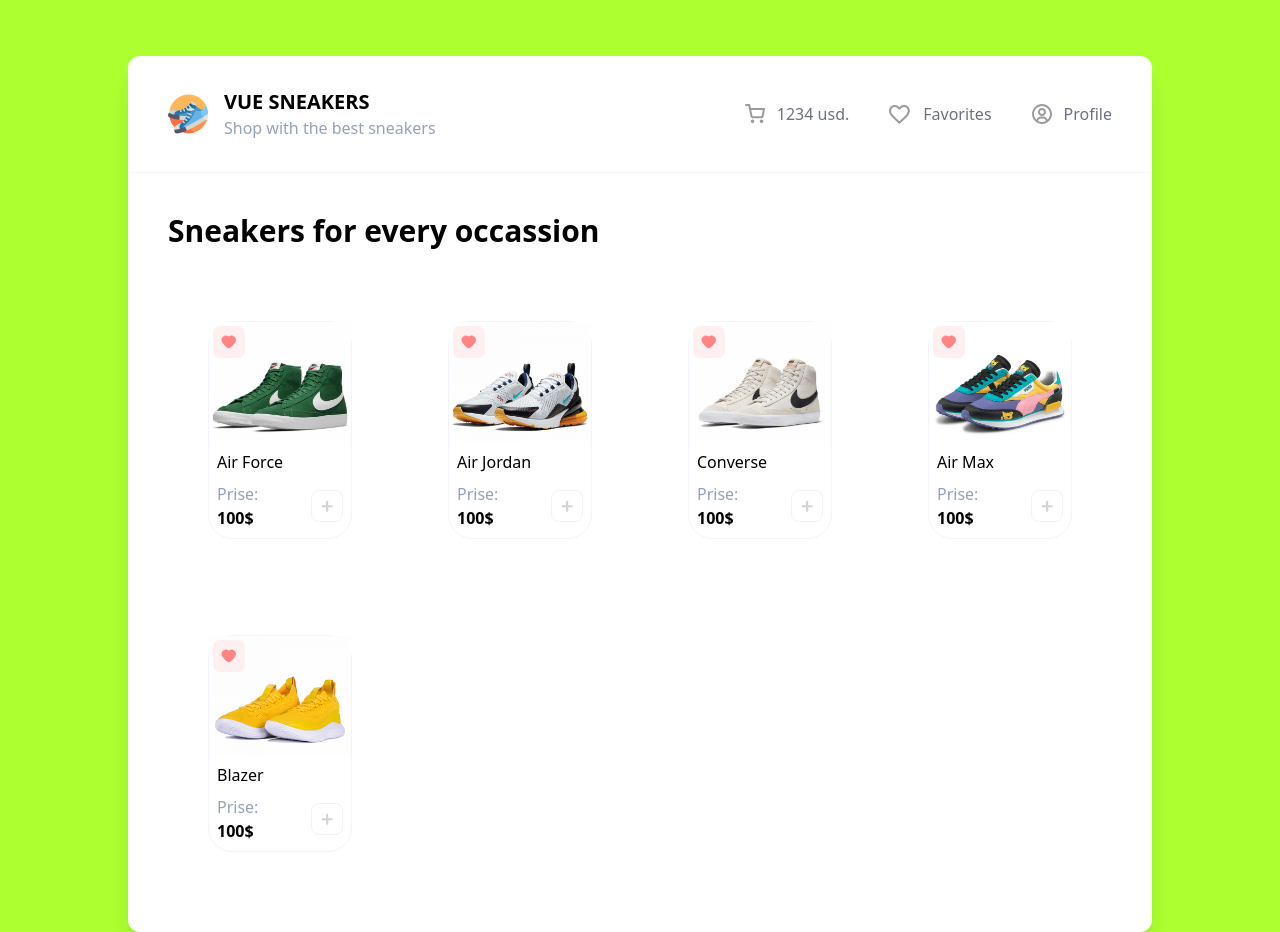
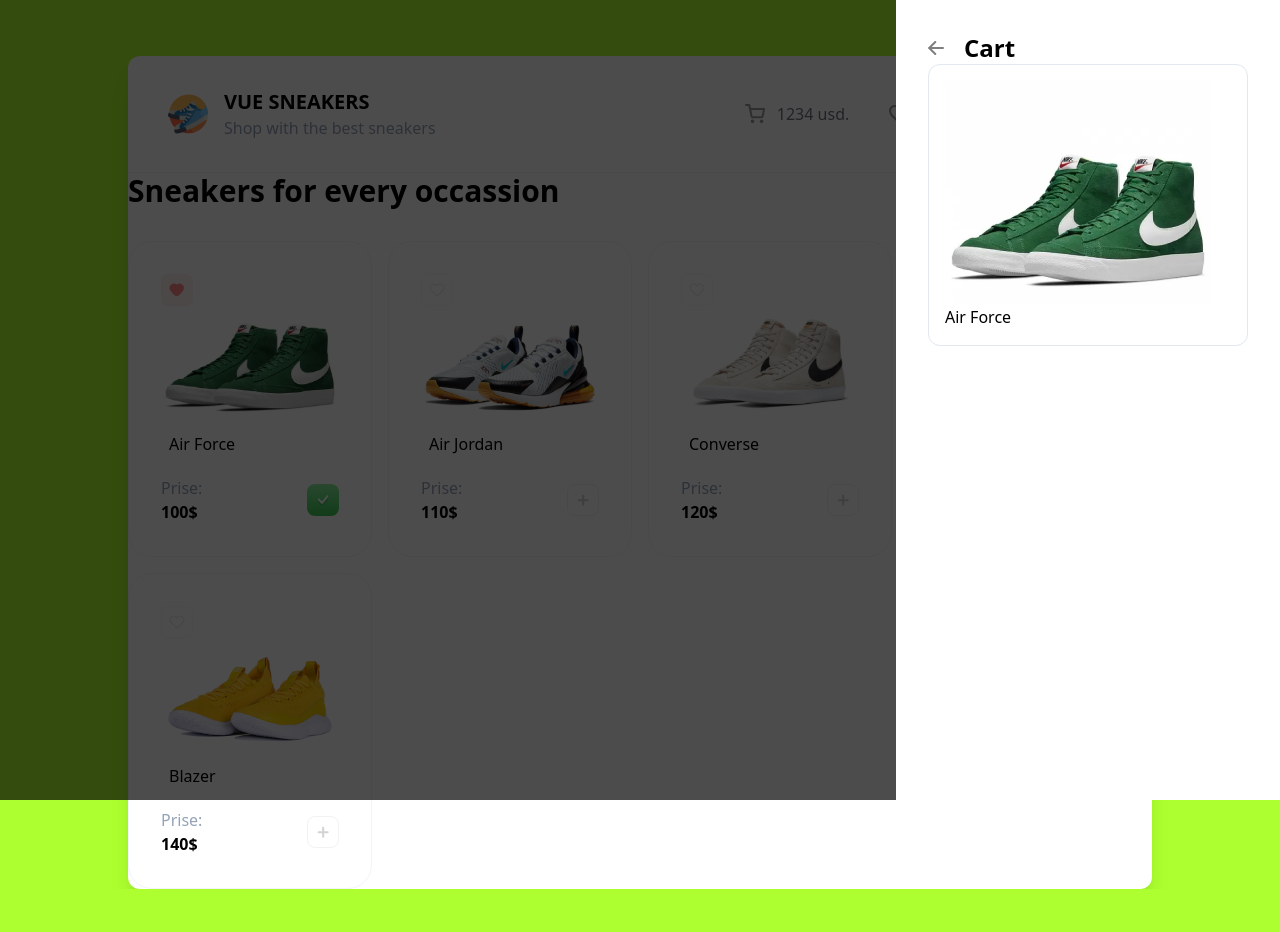
Before and after one commit to devnazarchuk/vue-sneakers, a Vue app: page / in a window 1280 px wide. After the commit the page ends 889 px from the top, so only its background shows below. Built offline with nearby package versions, Linux system fonts and the light colour scheme.

Commit message:
card section + props for ui
defineProps+
img def
card section
grid template
icons var

```diff
--- a/src/App.vue
+++ b/src/App.vue
@@ -1,14 +1,16 @@
 <script setup>
 import Header from './components/Header.vue'
 import CardList from './components/CardList.vue'
+import Drawer from './components/Drawer.vue'
 </script>
 
 <template>
+  <Drawer/>
   <div class="bg-white w-4/5 m-auto rounded-xl shadow-xl mt-14">
-    <Header />
-    <div class="p-10">
-      <h2 class="text-3xl font-bold mb-8 ">Sneakers for every occassion</h2>
-      <CardList/>
+    <Header/>
+    <div class="">
+      <h2 class="text-3xl font-bold mb-8">Sneakers for every occassion</h2>
+      <CardList />
     </div>
   </div>
 </template>
--- a/src/components/Card.vue
+++ b/src/components/Card.vue
@@ -1,21 +1,34 @@
 <script setup>
 defineProps({
-  imageUrl : String,
-  title : String
+  imageUrl: String,
+  title: String,
+  prise: Number,
+  isFavorite: Boolean,
+  isAdded: Boolean,
+  onClickAdd: Function,
+  onClickFavorite: Function
 })
 </script>
 <template>
-      <div class="relative m-10 bg-yellow border border-slate-100 rounded-3xl cursor-pointer hover:translate-y-[-2px] hover:shadow-xl">
-        <img src="/like-2.svg" alt="Like" class="absolute top-1 left-1" />
-        <img :src="imageUrl" alt="Sneaker" />
-        <p class="m-2">{{ title }}</p>
+  <div
+    class="relative bg-white border border-slate-100 rounded-3xl p-8 cursor-pointer hover:-translate-y-2 hover:shadow-xl"
+  >
+    <img src="/like-2.svg" alt="Like" class="absolute top-8 left-8" />
+    <img
+      :src="isFavorite ? '/like-2.svg' : '/like-1.svg'"
+      alt="Plus"
+      class="absolute top-8 left-8"
+      @click="onClickFavorite"
+    />
+    <img :src="imageUrl" />
+    <p class="m-2">{{ title }}</p>
 
-        <div class="flex justify-between m-2">
-          <div class="flex flex-col">
-            <span class="text-slate-400">Prise:</span>
-            <b>100$</b>
-          </div>
-          <img src="/plus.svg" alt="Plus"/>
-        </div>
+    <div class="flex justify-between mt-5">
+      <div class="flex flex-col">
+        <span class="text-slate-400">Prise:</span>
+        <b>{{ prise }}$</b>
       </div>
+      <img @click="onClickAdd" :src="isAdded ? '/checked.svg' : '/plus.svg'" alt="Plus" />
+    </div>
+  </div>
 </template>
--- /dev/null
+++ b/src/components/CardItem.vue
@@ -0,0 +1,8 @@
+<template>
+  <div class="border border-slate-200 rounded-xl p-4">
+    <img src="/sneakers/sneakers-1.jpg" alt="Sneakers" />
+    <div class="flex justify-between">
+<p>Air Force</p>
+    </div>
+  </div>
+</template>
--- a/src/components/CardList.vue
+++ b/src/components/CardList.vue
@@ -1,12 +1,23 @@
 <script setup>
 import Card from './Card.vue'
+
+const onClickAdd = () => {
+    alert("added")
+}
 </script>
 <template>
   <div class="grid grid-cols-4 gap-4">
-    <Card title="Air Force" imageUrl="/sneakers/sneakers-1.jpg" alt="Sneaker"/>
-    <Card title="Air Jordan" imageUrl="/sneakers/sneakers-2.jpg" alt="Sneaker"/>
-    <Card title="Converse" imageUrl="/sneakers/sneakers-3.jpg" alt="Sneaker"/>
-    <Card title= "Air Max" imageUrl="/sneakers/sneakers-4.jpg" alt="Sneaker"/>
-    <Card title= "Blazer" imageUrl="/sneakers/sneakers-5.jpg" alt="Sneaker"/>
+    <Card
+      title="Air Force"
+      imageUrl="/sneakers/sneakers-1.jpg"
+      :prise="100"
+      :isAdded="true"
+      :isFavorite="true"
+      :onClickAdd="onClickAdd"
+    />
+    <Card title="Air Jordan" imageUrl="/sneakers/sneakers-2.jpg" :prise="110" />
+    <Card title="Converse" imageUrl="/sneakers/sneakers-3.jpg" :prise="120" />
+    <Card title="Air Max" imageUrl="/sneakers/sneakers-4.jpg" :prise="130" />
+    <Card title="Blazer" imageUrl="/sneakers/sneakers-5.jpg" :prise="140" />
   </div>
 </template>
--- /dev/null
+++ b/src/components/Drawer.vue
@@ -0,0 +1,12 @@
+<script setup>
+import DrawerHead from './DrawerHead.vue'
+import CardItem from './CardItem.vue'
+
+</script>
+<template>
+  <div class="fixed top-0 left-0 w-full h-full bg-black z-10 opacity-70"></div>
+  <div class="bg-white w-96 h-full fixed top-0 right-0 z-20 p-8">
+    <DrawerHead />
+    <CardItem />
+  </div>
+</template>
--- /dev/null
+++ b/src/components/DrawerHead.vue
@@ -0,0 +1,28 @@
+<template>
+    <div class="flex items-center gap-5">
+      <svg
+        class="opacity-50 cursor-pointer rotate-180 hover:opacity-100 transition hover:-translate-x-1"
+        width="16"
+        height="14"
+        viewBox="0 0 16 14"
+        fill="none"
+        xmlns="http://www.w3.org/2000/svg"
+      >
+        <path
+          d="M1 7H14.7143"
+          stroke="black"
+          stroke-width="2"
+          stroke-linecap="round"
+          stroke-linejoin="round"
+        />
+        <path
+          d="M8.71436 1L14.7144 7L8.71436 13"
+          stroke="black"
+          stroke-width="2"
+          stroke-linecap="round"
+          stroke-linejoin="round"
+        />
+      </svg>
+      <h2 class="text-2xl font-bold">Cart</h2>
+    </div>
+</template>
```
